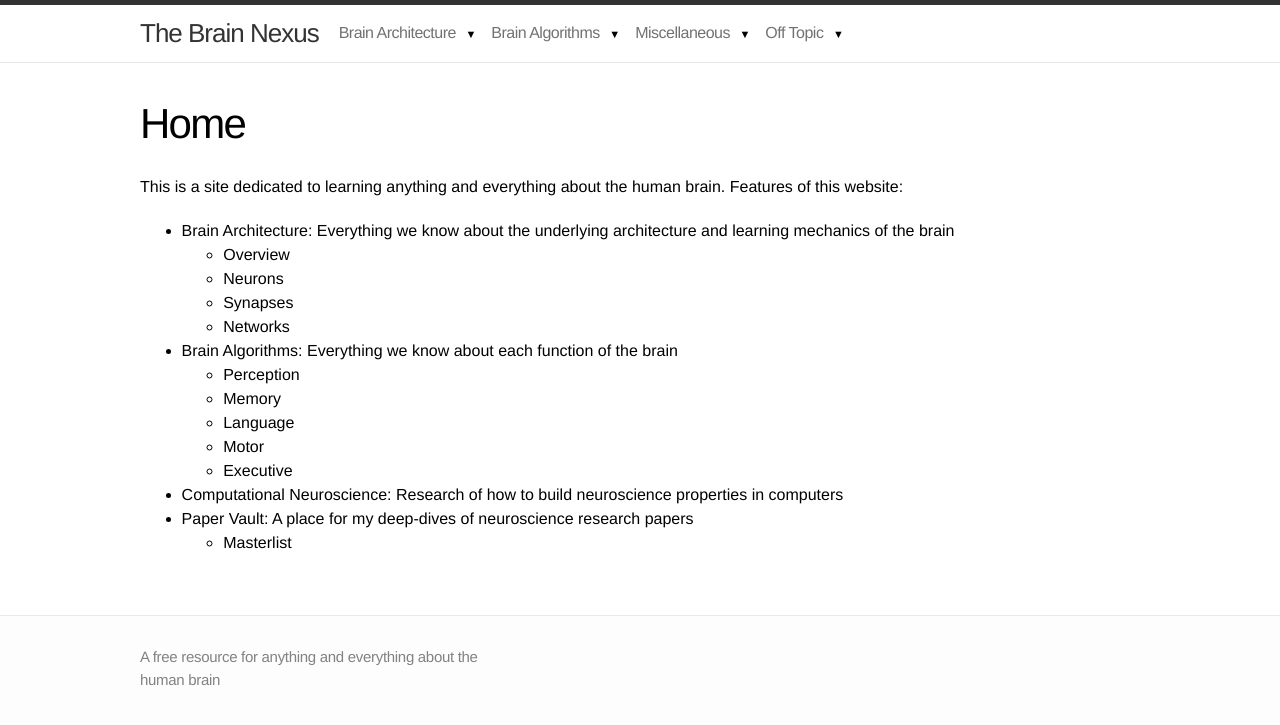
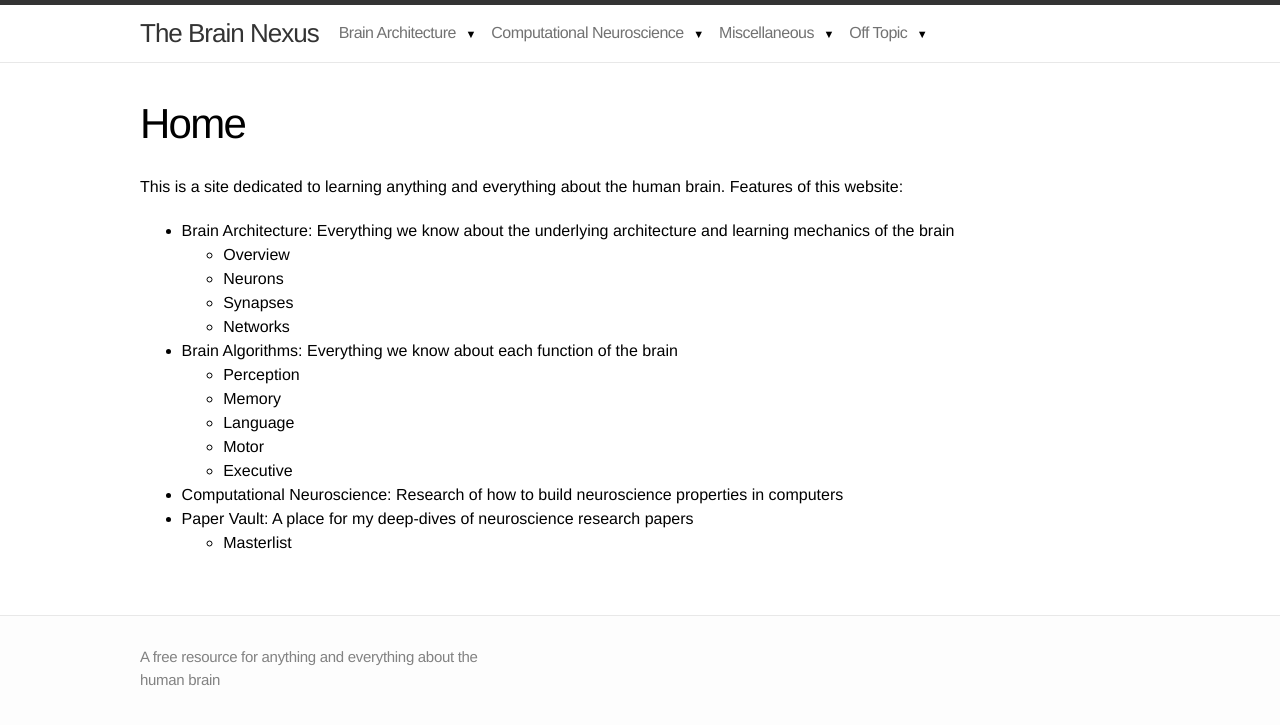
Before and after one commit to mdelsole/brain-nexus, a Jekyll site: the page built from index.markdown, in a window 1280 px wide. Shown: the top 725 px of the page. Built offline with Jekyll 4.4.1, drawn with Linux system fonts in a browser that asks for light colours.

Commit message:
Updated header

```diff
--- a/_includes/header.html
+++ b/_includes/header.html
@@ -68,11 +68,11 @@
             {% endfor %}
           </ul>
         </li>
-        <li><a href="{{site.baseurl}}/{{ lg }}brain-algorithms/">Brain Algorithms</a>
+        <li><a href="{{site.baseurl}}/{{ lg }}computational-neuroscience/">Computational Neuroscience</a>
           <span class="arrow">&#9660;</span>
           <ul class="sub-menu">
             {% assign sorted_pages = site.pages | sort:"order" %}
-            {% capture tuts_root %}/{{ lg }}brain-algorithms/{% endcapture %}
+            {% capture tuts_root %}/{{ lg }}computational-neuroscience/{% endcapture %}
             {% assign level = -1 %}
             {% for p in sorted_pages %}
               {% assign splt = p.url | split: tuts_root %}
--- a/brain-algorithms/index.markdown
+++ b/computational-neuroscience/index.markdown
@@ -3,7 +3,7 @@ layout: page
 type: section
 status: publish
 published: true
-title: Brain Algorithms
+title: Computational Neuroscience
 date: '2011-05-07 10:45:46 +0200'
 date_gmt: '2011-05-07 10:45:46 +0200'
 categories: []
```
Also changed, not shown: computational-neuroscience/perception/index.markdown (renamed from brain-algorithms/perception/index.markdown).
